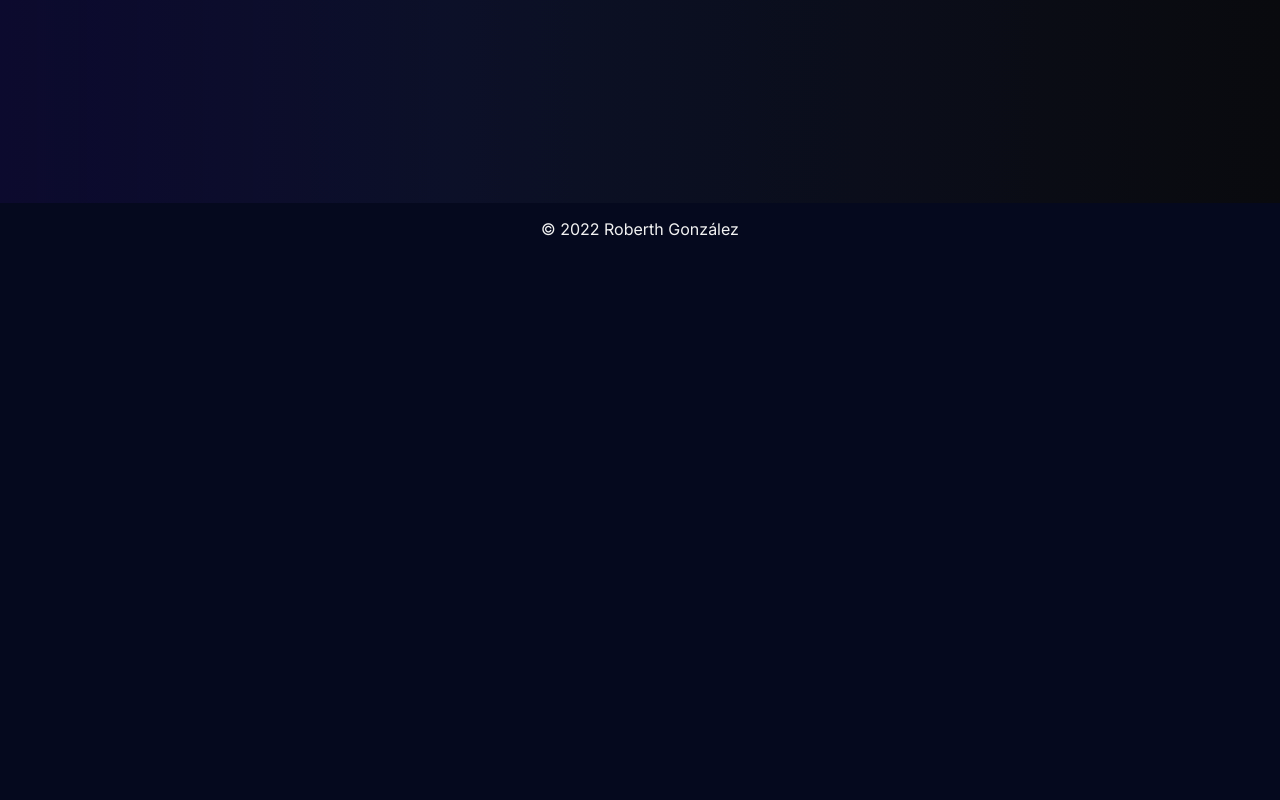
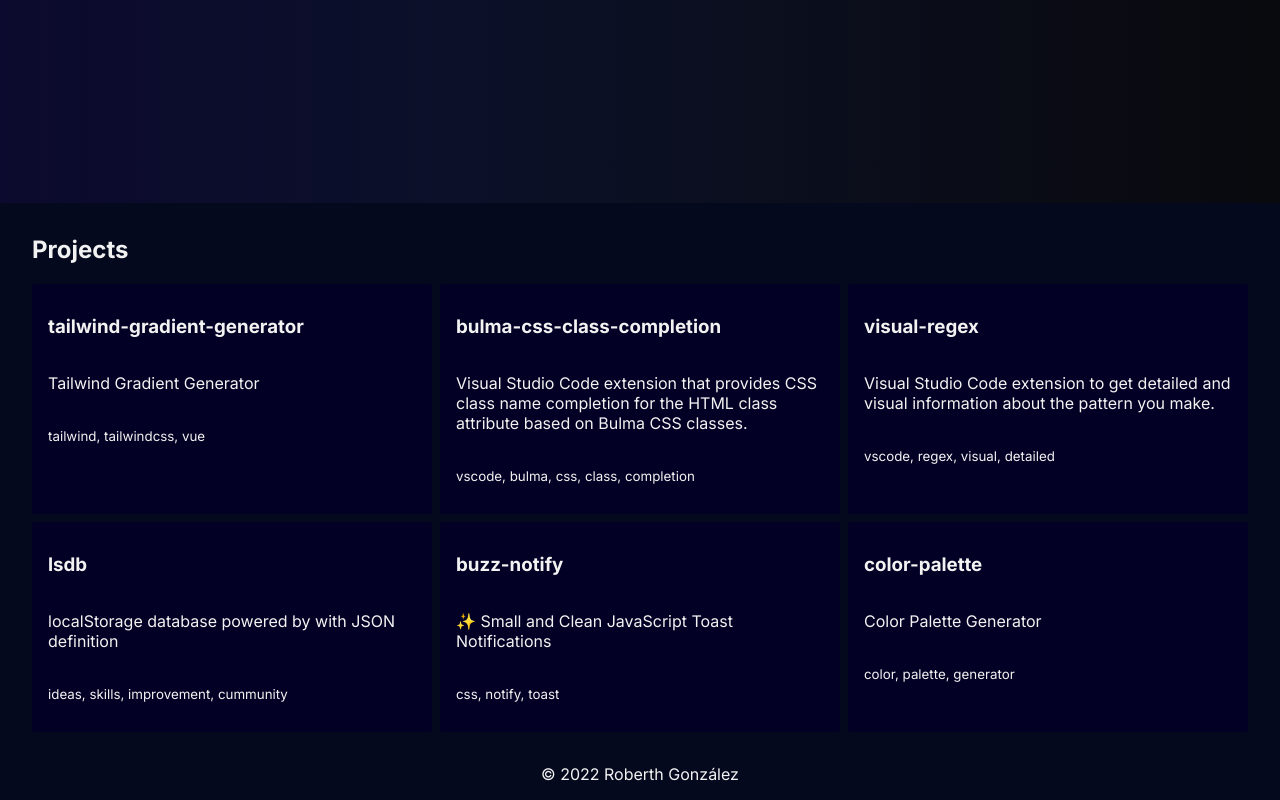
Before and after one commit to HolaSoyGonZzA/roberth.me, an Astro site: page / in a window 1280 px wide. Shown: the part 597-1397 px from the top of the page. Before the commit the page ends 852 px from the top, so only its background shows below. Built offline with nearby package versions, Linux system fonts and the light colour scheme; Astro itself is replaced by a stand-in of ours.

Commit message:
Projects

```diff
--- a/src/pages/index.astro
+++ b/src/pages/index.astro
@@ -113,6 +113,29 @@ import Footer from "../components/Footer.astro";
           Roboto, Oxygen, Ubuntu, Cantarell, "Open Sans", "Helvetica Neue",
           sans-serif;
       }
+
+      .list {
+        display: grid;
+        grid-gap: 0.5rem;
+        gap: 0.5rem;
+        grid-template-columns: repeat(auto-fit, minmax(300px, 1fr));
+      }
+
+      .card {
+        color: var(--color);
+        padding: 0.8em 1em;
+        border-radius: 0.2em;
+        background-color: rgba(2, 0, 36, 1);
+        cursor: pointer;
+        transition: background-color 0.2s ease;
+      }
+
+      .card a {
+        display: flex;
+        flex-direction: column;
+        color: var(--c-white);
+        text-decoration: none;
+      }
     </style>
   </head>
   <body>
@@ -148,6 +171,98 @@ import Footer from "../components/Footer.astro";
         </a>
       </div>
     </header>
+    <main class="wrapper">
+      <section>
+        <h2>Projects</h2>
+        <div class="list">
+          <div class="card">
+            <a
+              href="https://github.com/rxb3rth/tailwind-gradient-generator"
+              target="_blank"
+              rel="nofollow noopener noreferrer"
+              ><h3 class="card__name">tailwind-gradient-generator</h3><p
+                class="card__description"
+              >
+                Tailwind Gradient Generator
+              </p><p class="card__keywords">
+                <small>tailwind, tailwindcss, vue</small>
+              </p>
+            </a>
+          </div>
+          <div class="card">
+            <a
+              href="https://marketplace.visualstudio.com/items?itemName=reliutg.bulma-css-class-completion"
+              target="_blank"
+              rel="nofollow noopener noreferrer"
+              ><h3 class="card__name">bulma-css-class-completion</h3><p
+                class="card__description"
+              >
+                Visual Studio Code extension that provides CSS class name
+                completion for the HTML class attribute based on Bulma CSS
+                classes.
+              </p><p class="card__keywords">
+                <small>vscode, bulma, css, class, completion</small>
+              </p>
+            </a>
+          </div>
+          <div class="card">
+            <a
+              href="https://marketplace.visualstudio.com/items?itemName=reliutg.visual-regex"
+              target="_blank"
+              rel="nofollow noopener noreferrer"
+              ><h3 class="card__name">visual-regex</h3><p
+                class="card__description"
+              >
+                Visual Studio Code extension to get detailed and visual
+                information about the pattern you make.
+              </p><p class="card__keywords">
+                <small>vscode, regex, visual, detailed</small>
+              </p>
+            </a>
+          </div>
+          <div class="card">
+            <a
+              href="https://github.com/rxb3rth/lsdb"
+              target="_blank"
+              rel="nofollow noopener noreferrer"
+              ><h3 class="card__name">lsdb</h3><p class="card__description">
+                localStorage database powered by with JSON definition
+              </p><p class="card__keywords">
+                <small>ideas, skills, improvement, cummunity</small>
+              </p>
+            </a>
+          </div>
+          <div class="card">
+            <a
+              href="https://github.com/rxb3rth/buzz-notify"
+              target="_blank"
+              rel="nofollow noopener noreferrer"
+              ><h3 class="card__name">buzz-notify</h3><p
+                class="card__description"
+              >
+                ✨ Small and Clean JavaScript Toast Notifications
+              </p><p class="card__keywords">
+                <small>css, notify, toast</small>
+              </p>
+            </a>
+          </div>
+          <div class="card">
+            <a
+              href="https://github.com/rxb3rth/color-palette"
+              target="_blank"
+              rel="nofollow noopener noreferrer"
+              ><h3 class="card__name">color-palette</h3><p
+                class="card__description"
+              >
+                Color Palette Generator
+              </p><p class="card__keywords">
+                <small>color, palette, generator</small>
+              </p>
+            </a>
+          </div>
+        </div>
+      </section>
+    </main>
     <Footer />
   </body>
 </html>
```
Also changed, not shown: src/components/Card.astro (added).
